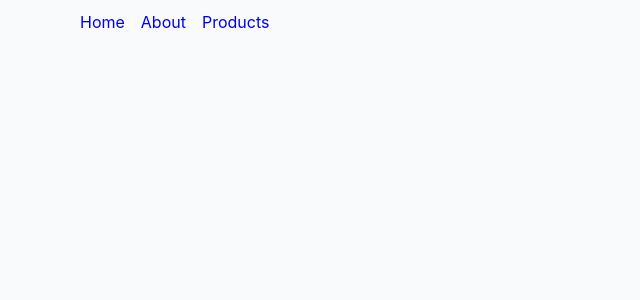
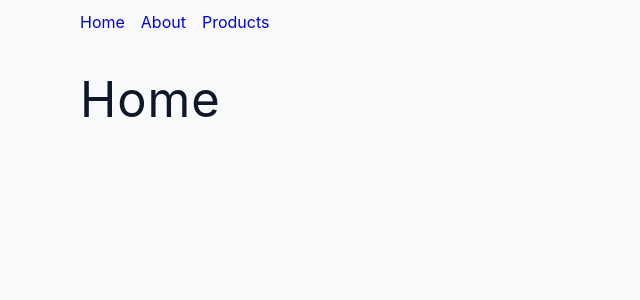
Before and after one commit to nbtruman/react-router-6-tutorial-FreeCodeCamp, a React (Create React App) app: page / in a window 1280 px wide. Shown: the top 300 px of the page, without its empty margins (0-640 px from the left). Built offline with nearby package versions, Linux system fonts and the light colour scheme.

Commit message:
add an index Route

```diff
--- a/src/App.js
+++ b/src/App.js
@@ -3,12 +3,14 @@ import Home from "./pages/Home";
 import About from "./pages/About";
 import Products from "./pages/Products";
 import Error from "./pages/Error";
+import SharedLayout from "./pages/SharedLayout";
 
 function App() {
   return(
     <BrowserRouter>
       <Routes>
-        <Route path="/" element={<Home />} >
+        <Route path="/" element={<SharedLayout />} >
+          <Route index element={<Home />} />
           <Route path="about" element={<About />} />
           <Route path="products" element={<Products />} />
           <Route path="*" element={<Error />}/>
--- a/src/pages/Home.js
+++ b/src/pages/Home.js
@@ -1,15 +1,8 @@
-import { Link, Outlet } from "react-router-dom";
-import NavBar from "../components/NavBar";
-
 const Home = () => {
   return (
-    <>
-      <NavBar />
-
       <section className='section'>
-        <Outlet />
+        <h1>Home</h1>
       </section>
-    </>
   );
 };
 export default Home;
--- /dev/null
+++ b/src/pages/SharedLayout.js
@@ -0,0 +1,12 @@
+import { Outlet } from "react-router-dom";
+import NavBar from "../components/NavBar";
+
+const SharedLayout = () => {
+  return (
+    <>
+      <NavBar />
+      <Outlet />
+    </>
+  );
+};
+export default SharedLayout;
```
